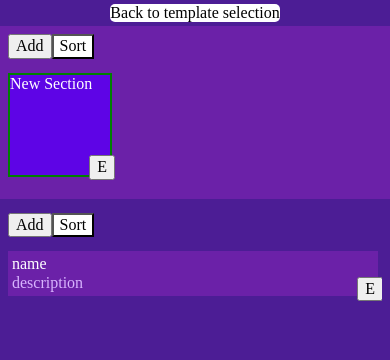
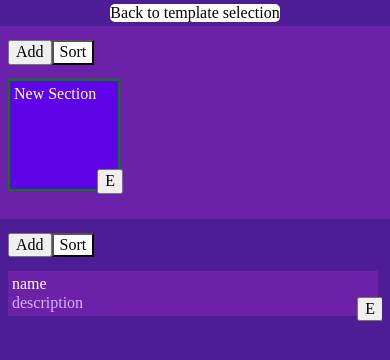
Before and after one commit to lipatovSergey/menu_editor_app, a React (Vite) app: page /menu_editor in a window 390 px wide. Shown: the top 360 px of the page. Built offline with nearby package versions, Linux system fonts and the light colour scheme.

Commit message:
styles updated for mobile version

```diff
--- a/src/components/DishesList/DishList.module.css
+++ b/src/components/DishesList/DishList.module.css
@@ -1,10 +1,12 @@
 .dishes {
 	padding: 14px 0;
-	max-height: 60%;
+	max-height: 100%;
 	flex: 1;
+	padding-bottom: 14px;
 }
 
 .dishList {
+	padding-bottom: 14px;
 	padding-right: 4px;
 	max-height: 100%;
 	display: flex;
--- a/src/components/MenuEditor/MenuEditor.module.css
+++ b/src/components/MenuEditor/MenuEditor.module.css
@@ -14,6 +14,7 @@
 	padding: 0 8px;
 	display: flex;
 	flex-direction: column;
+	overflow-y: hidden;
 }
 
 .editorHeader {
--- a/src/components/MenuSectionItem/MenuSectionItem.module.css
+++ b/src/components/MenuSectionItem/MenuSectionItem.module.css
@@ -7,6 +7,7 @@
 }
 
 .menuSectionCard {
+	padding: 4px;
 	position: relative;
 	width: 100px;
 	height: 100px;
--- a/src/components/MenuSections/MenuSections.module.css
+++ b/src/components/MenuSections/MenuSections.module.css
@@ -1,6 +1,6 @@
 .menuSectionsNav {
 	margin: 0 -8px;
-	padding: 8px;
+	padding: 14px 8px;
 }
 
 .menuSectionsList {
```
